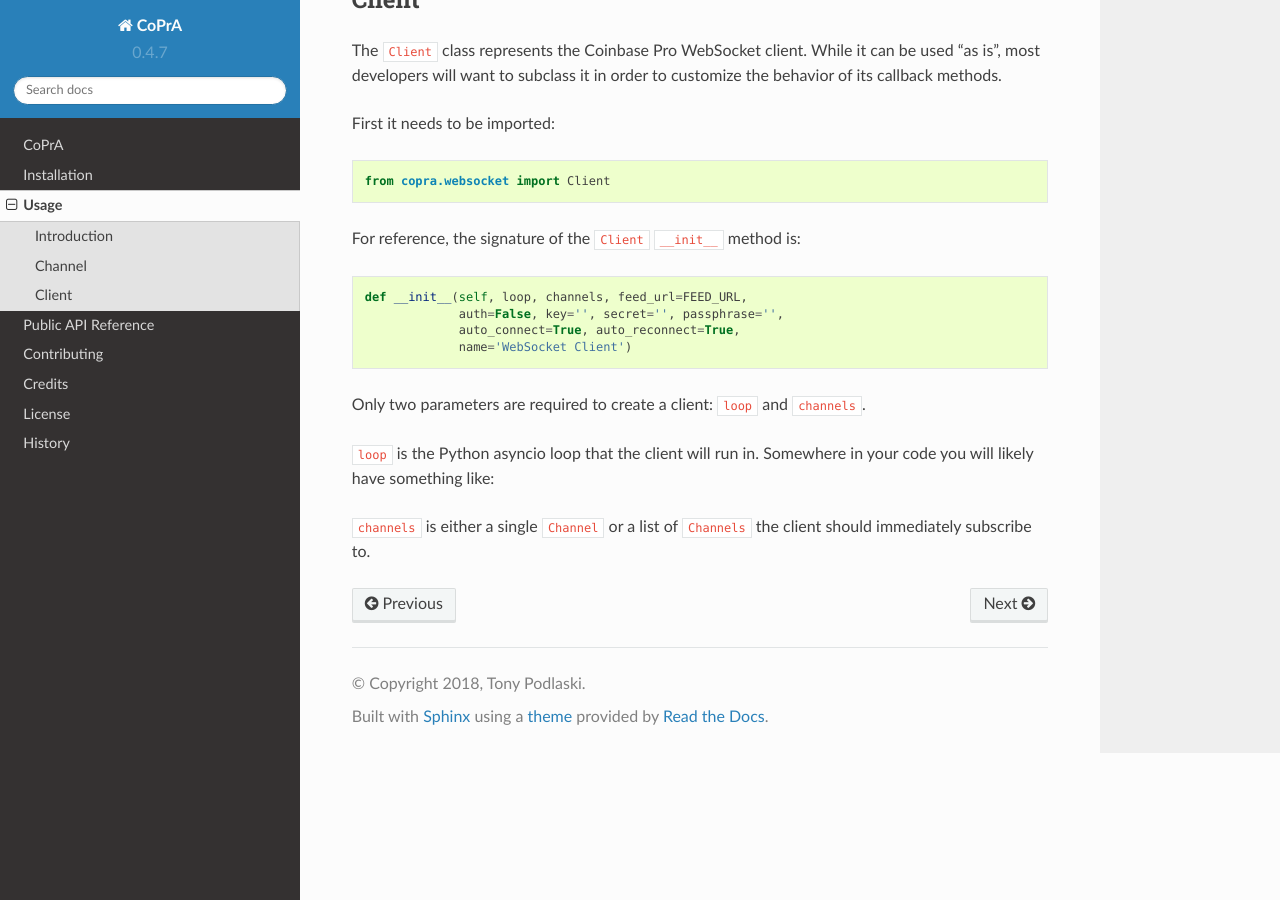
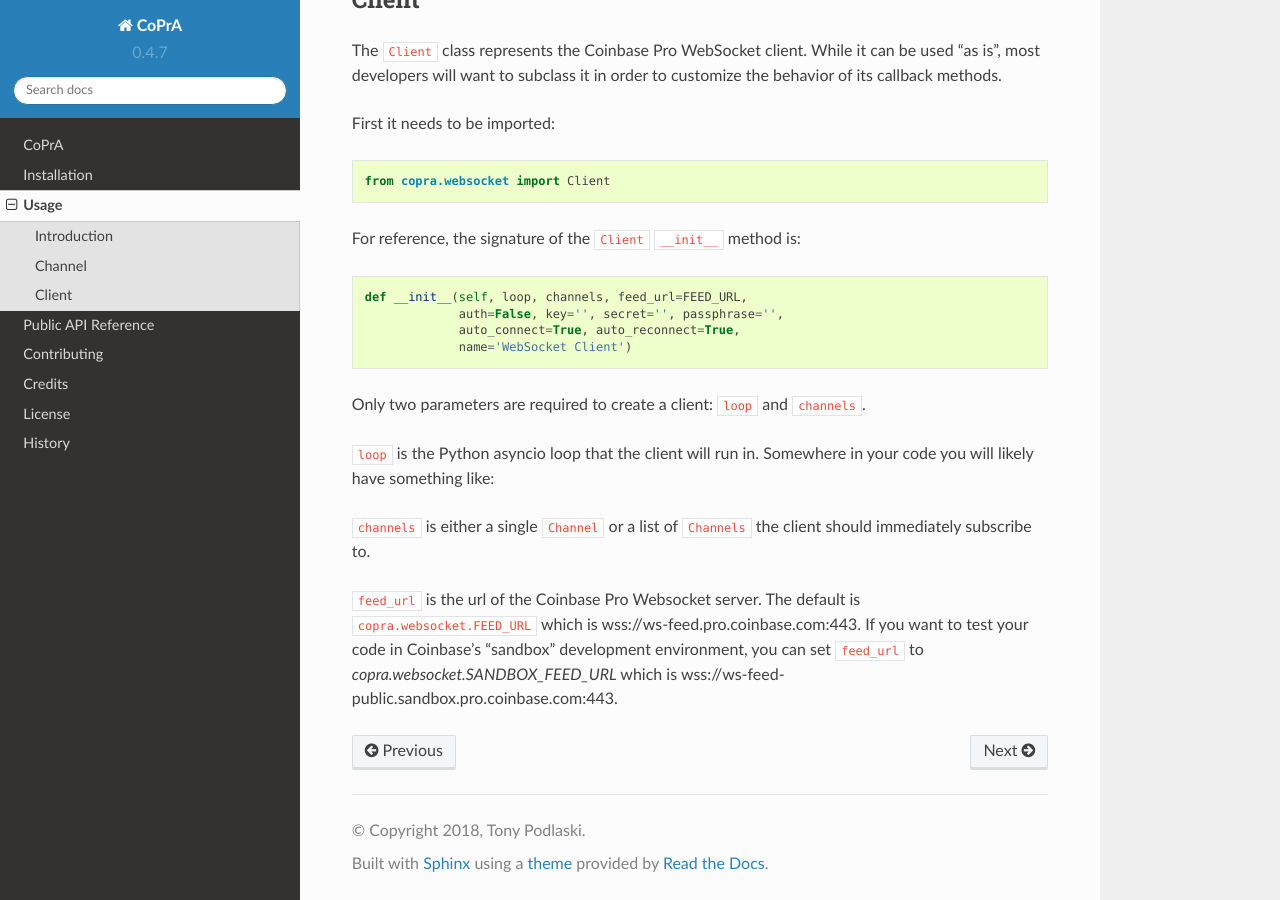
Before and after one commit to tpodlaski/copra, a Sphinx documentation site: the page built from docs/usage.rst, in a window 1280 px wide and 900 px high, scrolled down 2512 px. Built offline with Sphinx 7.4.7 and the Read the Docs theme 2.0.0, drawn with Linux system fonts in a browser that asks for light colours.

Commit message:
Update usage.rst

```diff
--- a/docs/usage.rst
+++ b/docs/usage.rst
@@ -120,3 +120,5 @@
     loop = asyncio.get_event_loop
 
 ``channels`` is either a single ``Channel`` or a list of ``Channels`` the client should immediately subscribe to.
+
+``feed_url`` is the url of the Coinbase Pro Websocket server. The default is ``copra.websocket.FEED_URL`` which is wss://ws-feed.pro.coinbase.com:443. If you want to test your code in Coinbase's "sandbox" development environment, you can set ``feed_url`` to `copra.websocket.SANDBOX_FEED_URL` which is wss://ws-feed-public.sandbox.pro.coinbase.com:443.
```
